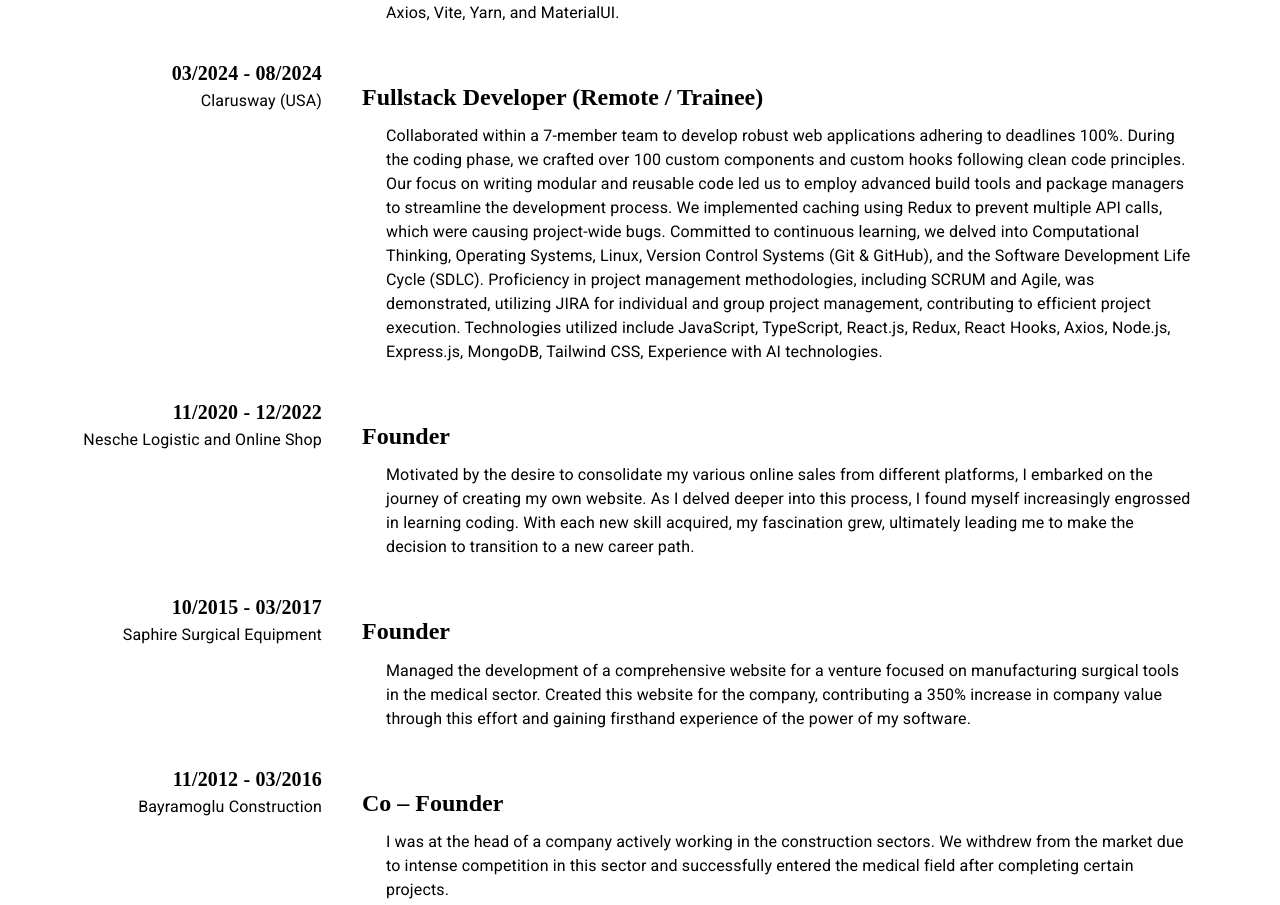
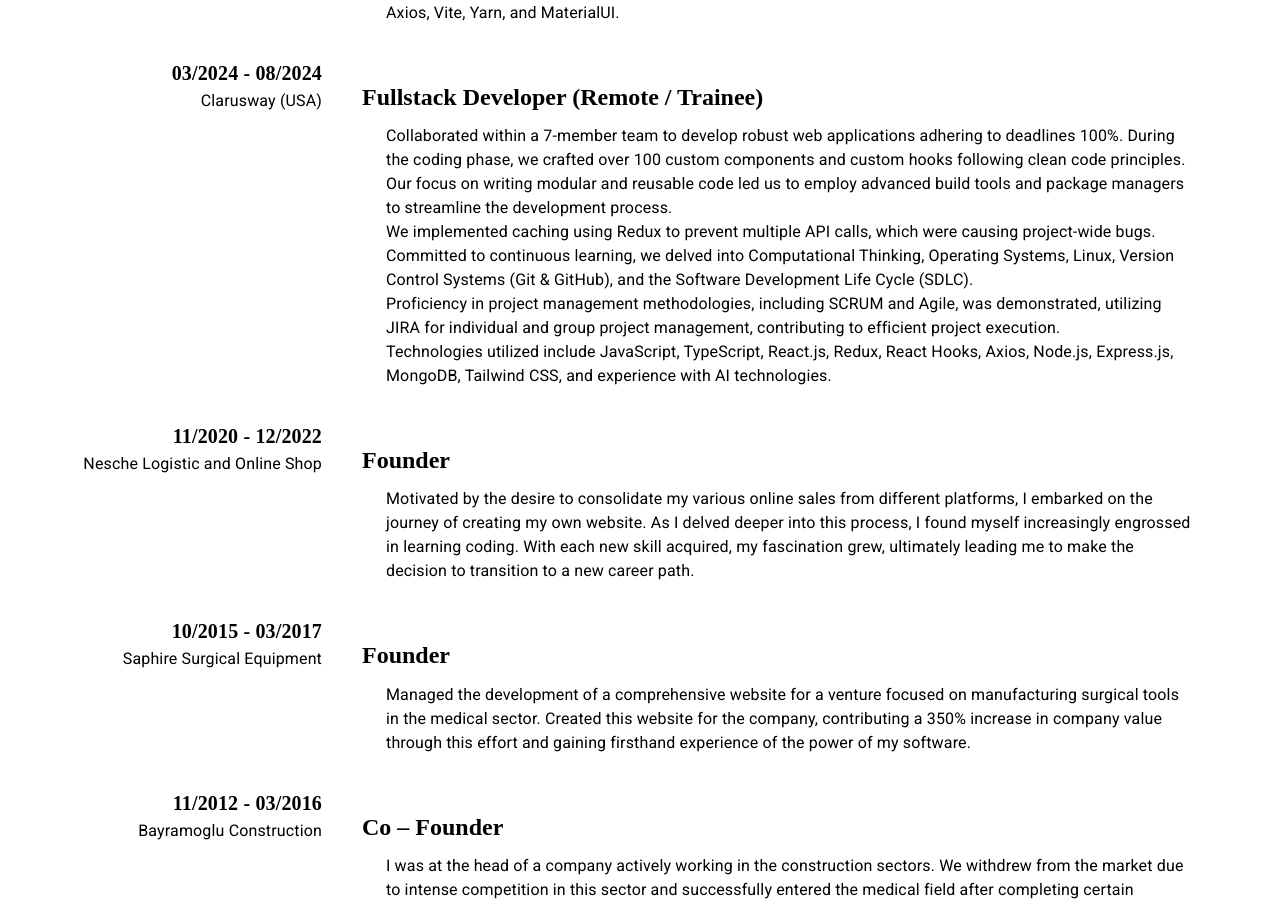
Before and after one commit to cihanbagriyanik/cihanbag, a React (Vite) app: page / in a window 1280 px wide. Shown: the part 2044-2949 px from the top of the page. Built offline with nearby package versions, Linux system fonts and the light colour scheme; a web font is replaced by a local one.

Commit message:
data update fix

```diff
--- a/src/helper/data.jsx
+++ b/src/helper/data.jsx
@@ -460,8 +460,35 @@ export const experinceData = [
     date: "03/2024 - 08/2024",
     company: "Clarusway (USA)",
     title: "Fullstack Developer (Remote / Trainee)",
-    description:
-      "Collaborated within a 7-member team to develop robust web applications adhering to deadlines 100%. During the coding phase, we crafted over 100 custom components and custom hooks following clean code principles. Our focus on writing modular and reusable code led us to employ advanced build tools and package managers to streamline the development process. We implemented caching using Redux to prevent multiple API calls, which were causing project-wide bugs. Committed to continuous learning, we delved into Computational Thinking, Operating Systems, Linux, Version Control Systems (Git & GitHub), and the Software Development Life Cycle (SDLC). Proficiency in project management methodologies, including SCRUM and Agile, was demonstrated, utilizing JIRA for individual and group project management, contributing to efficient project execution. Technologies utilized include JavaScript, TypeScript, React.js, Redux, React Hooks, Axios, Node.js, Express.js, MongoDB, Tailwind CSS, Experience with AI technologies.",
+    description: (
+      <>
+        <p>
+          Collaborated within a 7-member team to develop robust web applications
+          adhering to deadlines 100%. During the coding phase, we crafted over
+          100 custom components and custom hooks following clean code
+          principles. Our focus on writing modular and reusable code led us to
+          employ advanced build tools and package managers to streamline the
+          development process.
+        </p>
+        <p>
+          We implemented caching using Redux to prevent multiple API calls,
+          which were causing project-wide bugs. Committed to continuous
+          learning, we delved into Computational Thinking, Operating Systems,
+          Linux, Version Control Systems (Git & GitHub), and the Software
+          Development Life Cycle (SDLC).
+        </p>
+        <p>
+          Proficiency in project management methodologies, including SCRUM and
+          Agile, was demonstrated, utilizing JIRA for individual and group
+          project management, contributing to efficient project execution.
+        </p>
+        <p>
+          Technologies utilized include JavaScript, TypeScript, React.js, Redux,
+          React Hooks, Axios, Node.js, Express.js, MongoDB, Tailwind CSS, and
+          experience with AI technologies.
+        </p>
+      </>
+    ),
   },
   {
     id: 3,
```
